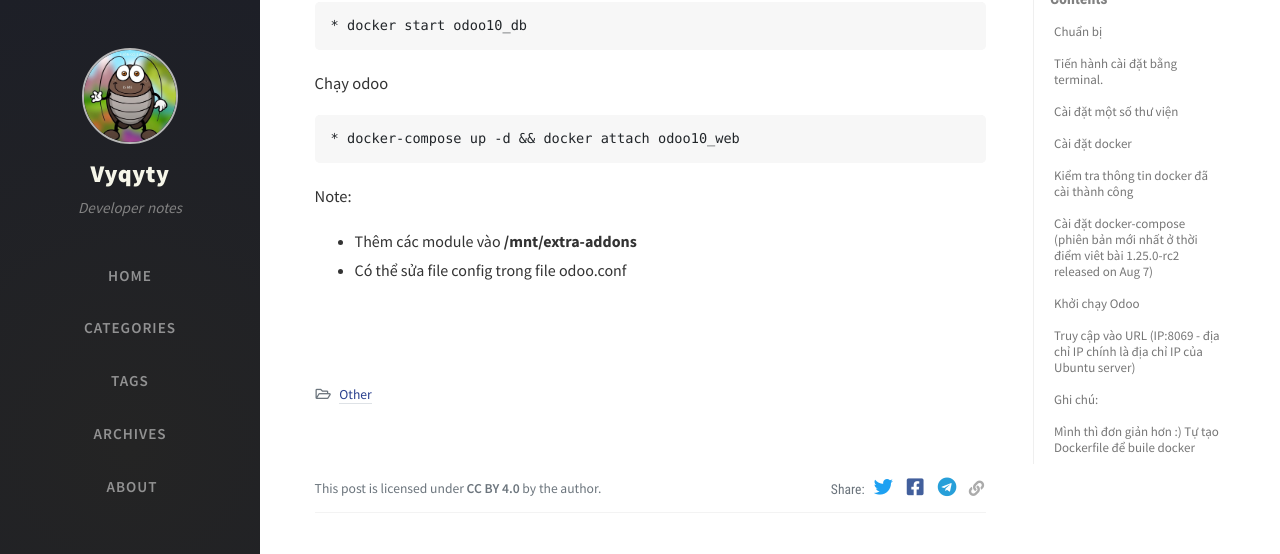
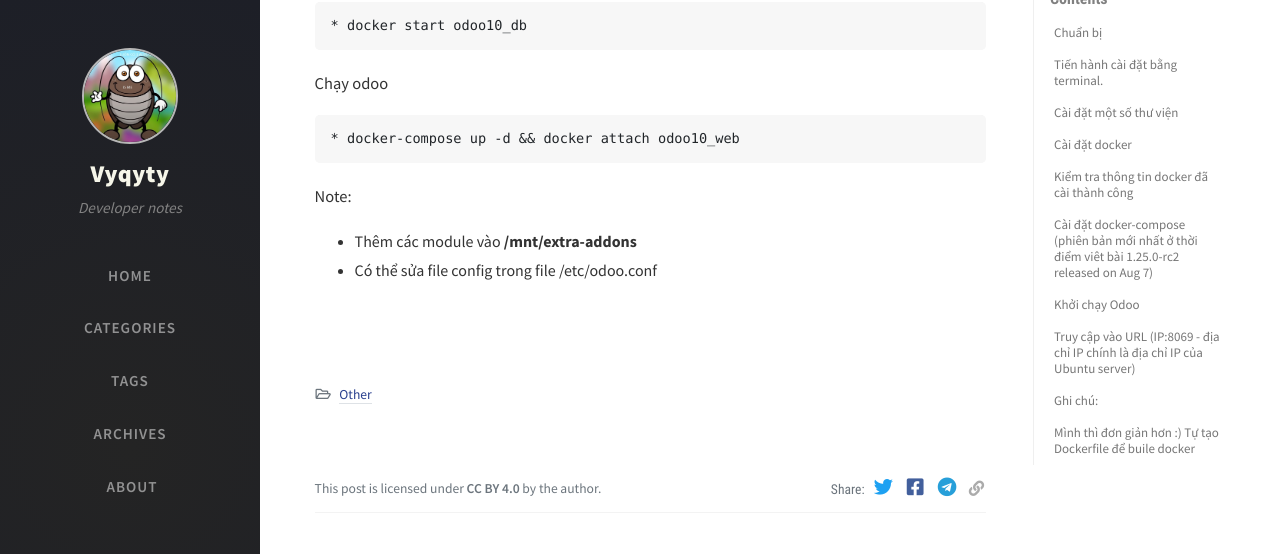
Before and after one commit to vyqyty/vyqyty.github.io, a Jekyll site: the page built from _posts/2020-12-18-odoo-voi-docker.md, in a window 1280 px wide and 900 px high, scrolled down 2401 px. Shown: the top 554 px of the window. Built offline with Jekyll 4.4.1, drawn with Linux system fonts in a browser that asks for light colours; nearby versions of some CDN libraries; comment, search, counter and statistics services are not loaded.

Commit message:
Update 2020-12-18-odoo-voi-docker.md

```diff
--- a/_posts/2020-12-18-odoo-voi-docker.md
+++ b/_posts/2020-12-18-odoo-voi-docker.md
@@ -92,4 +92,4 @@ Chạy odoo
 Note:
 
 * Thêm các module vào **/mnt/extra-addons**
-* Có thể sửa file config trong file odoo.conf
+* Có thể sửa file config trong file /etc/odoo.conf
```
